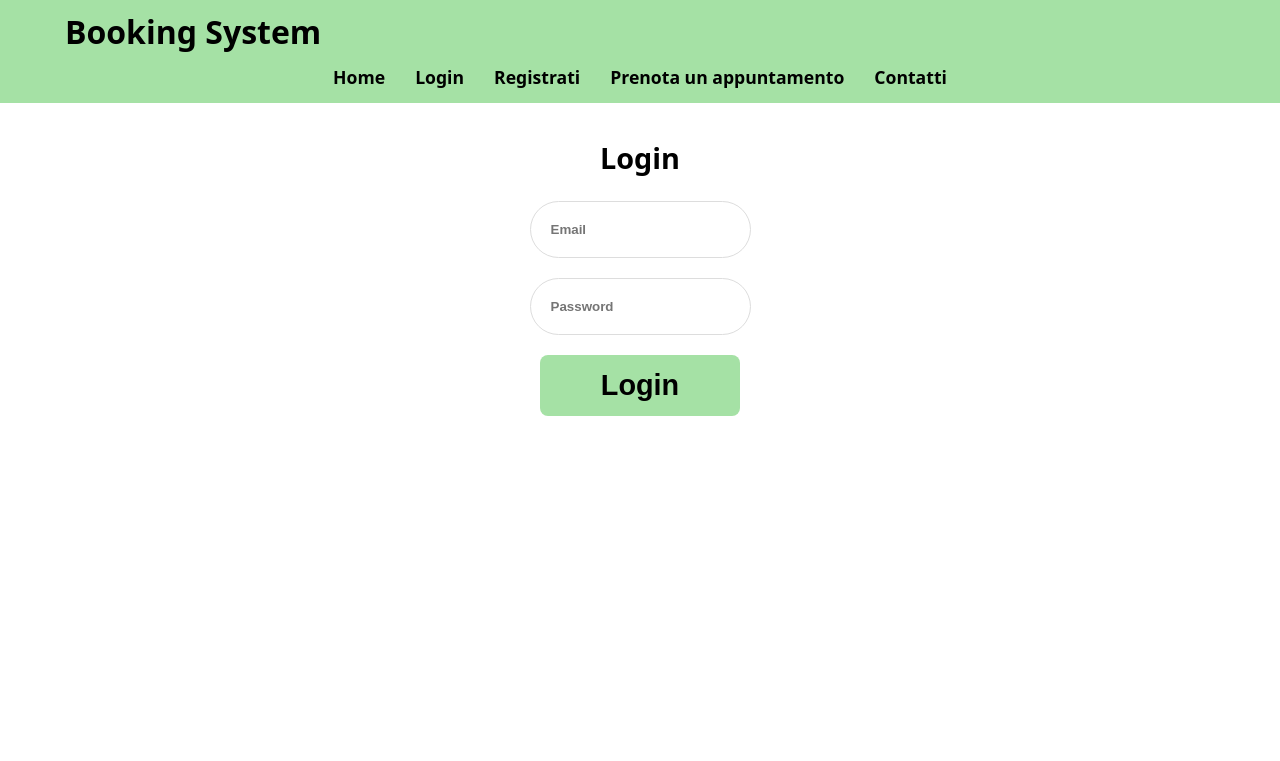
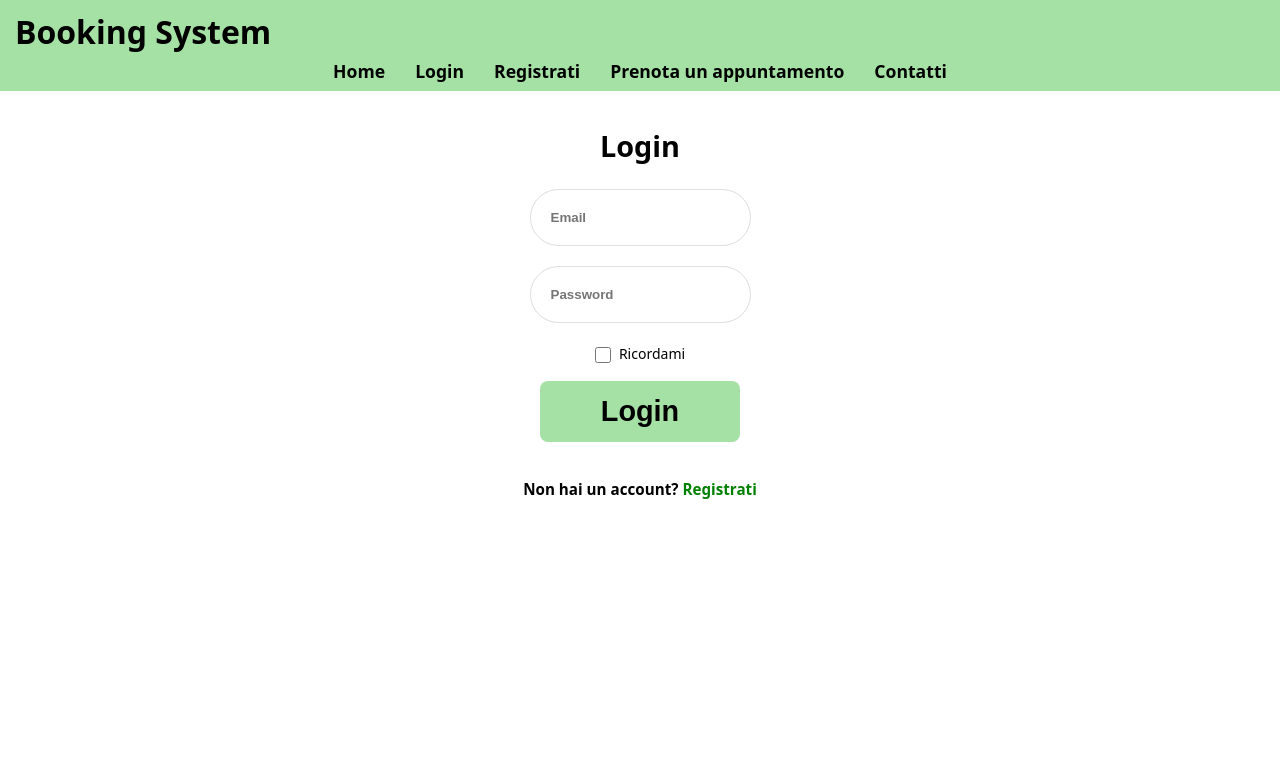
Before and after one commit to jacopo-nesti/booking-system, a Flask app: page /login in a window 1280 px wide. Shown: the top 761 px of the page. Run offline with Flask 3, Linux system fonts and the light colour scheme; parts of the project's set-up code (start-up, migrations or seed data) failed here and were passed over.

Commit message:
feat(auth): add remember me option for persistent sessions

```diff
--- a/app/routes.py
+++ b/app/routes.py
@@ -138,6 +138,7 @@ def login_page():
     if request.method == "POST":
         email = request.form.get("email")
         password = request.form.get("password")
+        remember = request.form.get("remember")
 
         if not email or not password:
             return render_template(
@@ -165,6 +166,11 @@ def login_page():
         session["user_id"] = user["id"]
         session["role"] = user["role"]
         session["name"] = user["name"]
+
+        if remember:
+            session.permanent = True
+        else:
+            session.permanent = False
 
         if user["role"] == "admin":
             return redirect(url_for("main.admin_dashboard"))
--- a/app/static/css/style.css
+++ b/app/static/css/style.css
@@ -26,7 +26,7 @@ body {
 }
 
 #app-header h1 {
-    margin-left: 50px;
+    margin-left: 0px;
 }
 
 #app-header span {
@@ -46,7 +46,7 @@ body {
     justify-content: center;
     list-style: none;
     gap: 30px;
-    padding: 6px 15px;
+    padding: 0px 0px;
 }
 
 .navbar a {
@@ -93,7 +93,7 @@ body {
 }
 
 .cta-button:hover {
-    background: #2980b9;
+    background: green;
 }
 
 /* INFO SECTION */
@@ -391,7 +391,7 @@ footer p {
     font-weight: bold;
 }
 
-.login-container form {
+.login-container {
     display: flex;
     align-items: center;
     justify-content: center;
@@ -403,12 +403,19 @@ footer p {
     margin-bottom: 20px;
 }
 
+.login-container form {
+    display: flex;
+    flex-direction: column;
+    align-items: center;
+    width: 100%;
+}
+
 /* DA USARE SIA PER LOGIN.HTML CHE PER REGISTER.HTML */
 .login-container input {
     display: flex;
     gap: 20px;
     background: #fff;
-    border: 1px solid #ddd;
+    border: 1.8px solid #ddd;
     border-radius: 30px;
     padding: 20px;
     margin-bottom: 20px;
@@ -419,6 +426,23 @@ footer p {
     outline: none;
     border-color: green;
     transform: scale(1.1);
+}
+
+.login-container label {
+    display: flex;
+    align-items: center;
+    gap: 8px;
+    font-size: 14px;
+    font-weight: normal;
+    margin-bottom: 15px;
+    cursor: pointer;
+}
+
+.login-container input[type="checkbox"] {
+    width: 16px;
+    height: 16px;
+    accent-color: green;
+    margin: 0;
 }
 
 .login-container button {
@@ -435,6 +459,22 @@ footer p {
 
 .login-container button:hover {
     background-color: green;
+}
+
+.register-link {
+    margin-top: 35px;
+    text-align: center;
+    font-size: 0.95rem;
+}
+
+.register-link a {
+    color: green;
+    font-weight: bold;
+    text-decoration: none;
+}
+
+.register-link a:hover {
+    text-decoration: underline;
 }
 
 /* REGISTER */
--- a/app/templates/base.html
+++ b/app/templates/base.html
@@ -8,6 +8,7 @@
 
         <link rel="stylesheet" href="{{ url_for('static', filename='css/style.css') }}">
         <link rel="stylesheet" href="https://cdnjs.cloudflare.com/ajax/libs/font-awesome/6.5.0/css/all.min.css">
+        <link rel="stylesheet" href="https://cdn.jsdelivr.net/npm/@tabler/icons-webfont@latest/tabler-icons.min.css">
     </head>
 
     <body>
--- a/app/templates/login.html
+++ b/app/templates/login.html
@@ -12,14 +12,23 @@ Home
     <form method="POST">
         <input type="email" name="email" placeholder="Email" required>
         <input type="password" name="password" placeholder="Password" required>
+        <label>
+            <input type="checkbox" class="checkbox" name="remember">
+            <span>Ricordami</span>
+        </label>
 
         {% if error %}
         <p class="error-message">{{ error }}</p>
         {% endif %}
 
         <button type="submit">Login</button>
+   </form>
 
-   </form>
+        <p class="register-link">
+            Non hai un account?
+            <a href="{{ url_for('main.register_page') }}">Registrati</a>
+        </p>
+
 </div>
 
 {% endblock %}
--- a/run.py
+++ b/run.py
@@ -6,6 +6,7 @@ load_dotenv()
 from app import create_app
 from app.database import init_db
 from app.seed import seed_treatments, seed_admin
+from datetime import timedelta
 
 if __name__ == "__main__":
     app = create_app()
@@ -15,4 +16,6 @@ if __name__ == "__main__":
     seed_treatments()
     seed_admin()
 
+    app.permanent_session_lifetime = timedelta(days=3)
+
     app.run(debug=True)
```
